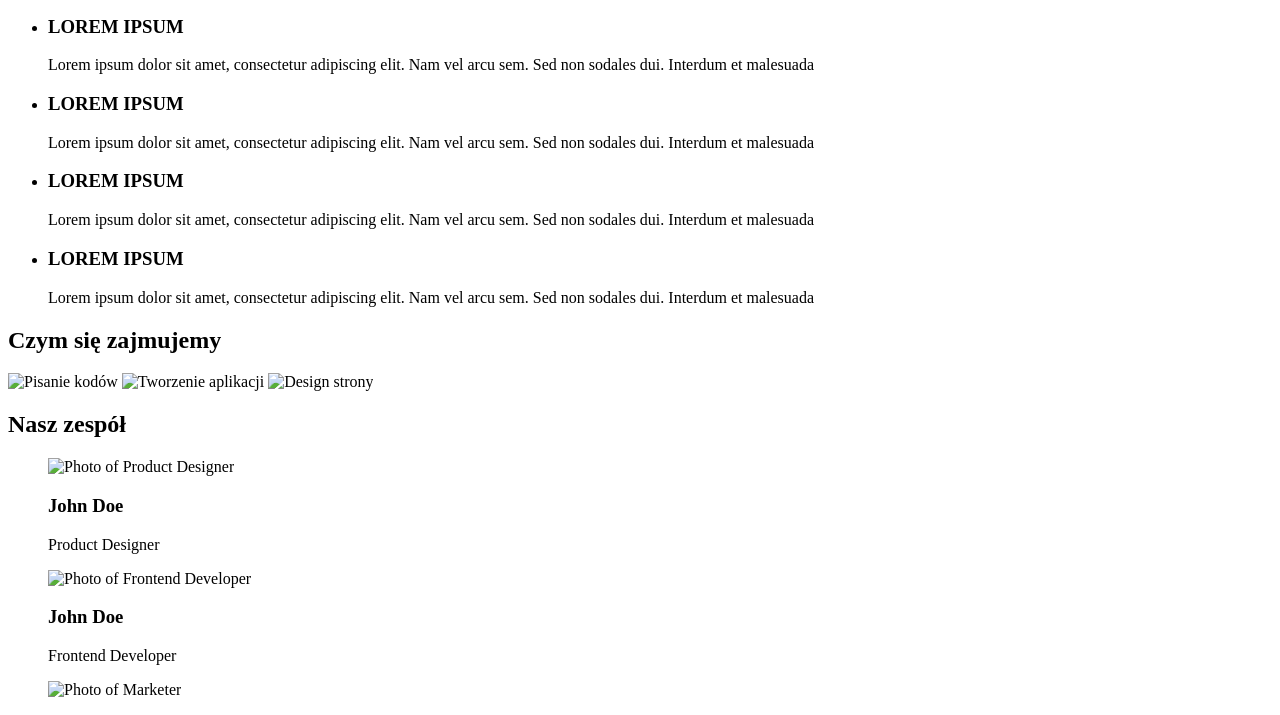
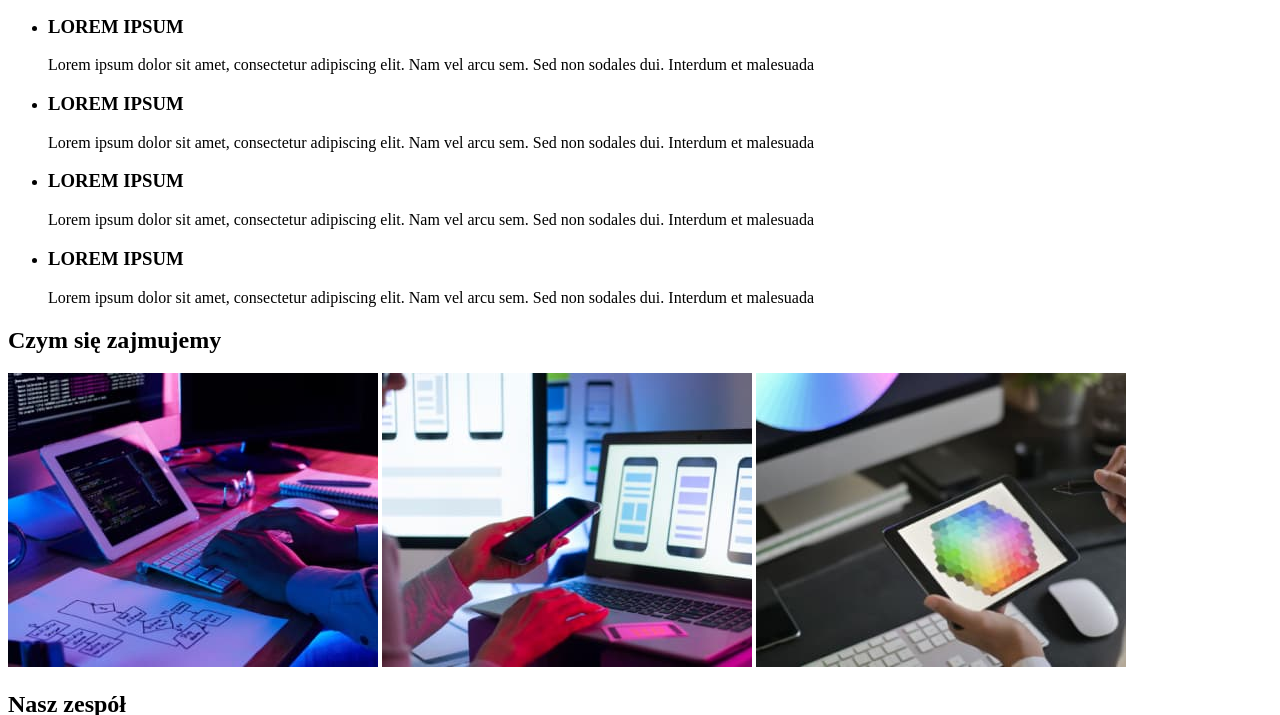
Before and after one commit to krystianklimczak/goit-markup-hw-01, a plain HTML site: page index.html in a window 1280 px wide. Shown: the part 234-949 px from the top of the page. Drawn offline with Linux system fonts and the light colour scheme.

Commit message:
change src of all img

```diff
--- a/index.html
+++ b/index.html
@@ -83,11 +83,11 @@
       <section>
         <h2>Czym się zajmujemy</h2>
 
-        <img src="images/img 1.jpg" alt="Pisanie kodów" width="370" height="294" />
+        <img src="images/img_1.jpg" alt="Pisanie kodów" width="370" height="294" />
 
-        <img src="images/img 2.jpg" alt="Tworzenie aplikacji" width="370" height="294" />
+        <img src="images/img_2.jpg" alt="Tworzenie aplikacji" width="370" height="294" />
 
-        <img src="images/img 3.jpg" alt="Design strony" width="370" height="294" />
+        <img src="images/img_3.jpg" alt="Design strony" width="370" height="294" />
       </section>
 
       <!--Our Squad-->
@@ -95,7 +95,7 @@
         <h2>Nasz zespół</h2>
 
         <figure>
-          <img src="images/photo 1.jpg" alt="Photo of Product Designer" width="270" height="260" />
+          <img src="images/photo_1.jpg" alt="Photo of Product Designer" width="270" height="260" />
           <figcaption>
             <h3>John Doe</h3>
             <p>Product Designer</p>
@@ -104,7 +104,7 @@
 
         <figure>
           <img
-            src="images/photo 2.jpg"
+            src="images/photo_2.jpg"
             alt="Photo of Frontend Developer"
             width="270"
             height="260"
@@ -116,7 +116,7 @@
         </figure>
 
         <figure>
-          <img src="images/photo 3.jpg" alt="Photo of Marketer" width="270" height="260" />
+          <img src="images/photo_3.jpg" alt="Photo of Marketer" width="270" height="260" />
           <figcaption>
             <h3>John Doe</h3>
             <p>Marketing</p>
@@ -124,7 +124,7 @@
         </figure>
 
         <figure>
-          <img src="images/photo 4.jpg" alt="Photo of UI Designer" width="270" height="260" />
+          <img src="images/photo_4.jpg" alt="Photo of UI Designer" width="270" height="260" />
           <figcaption>
             <h3>John Doe</h3>
             <p>UI Designer</p>
```
